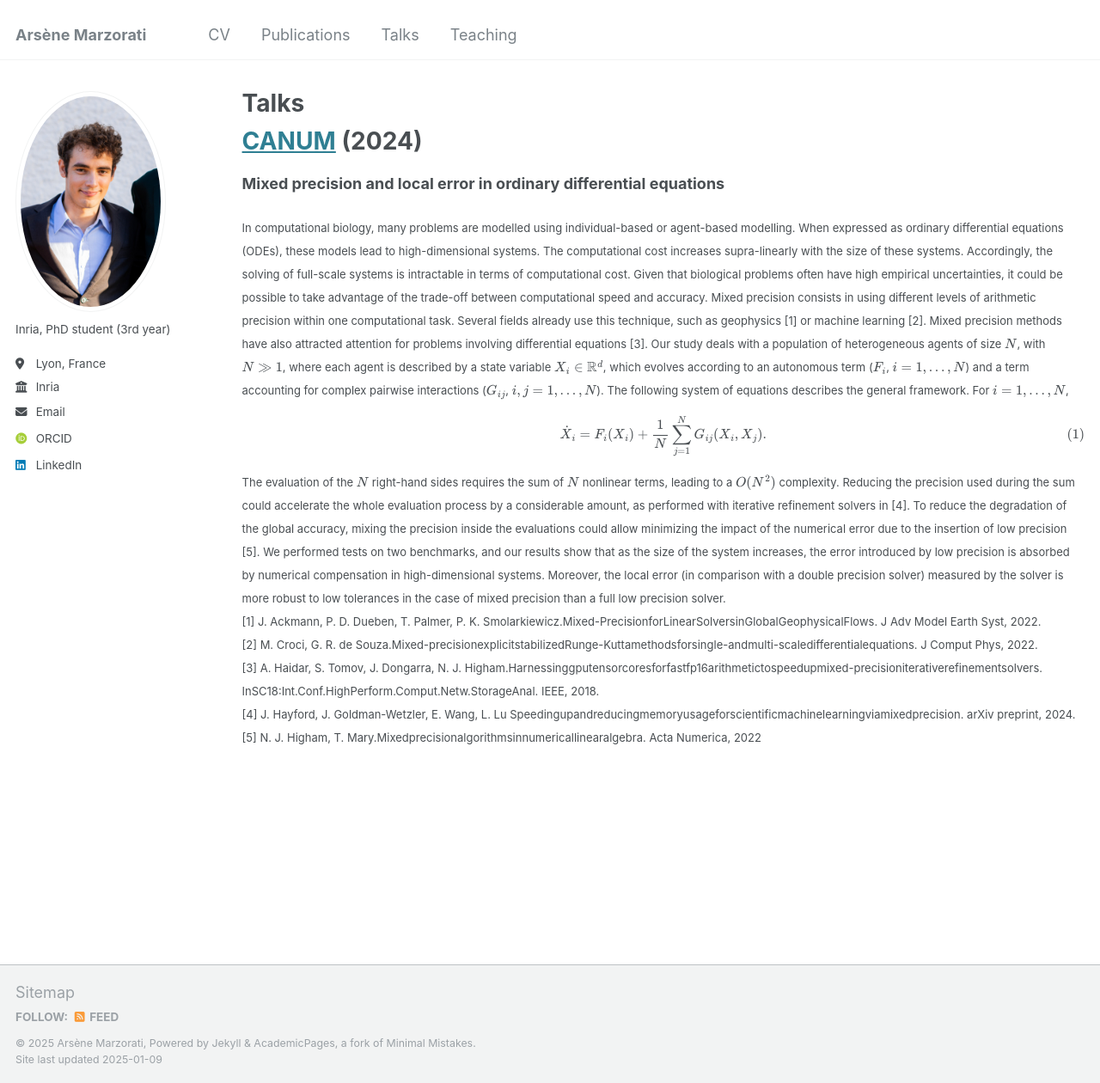
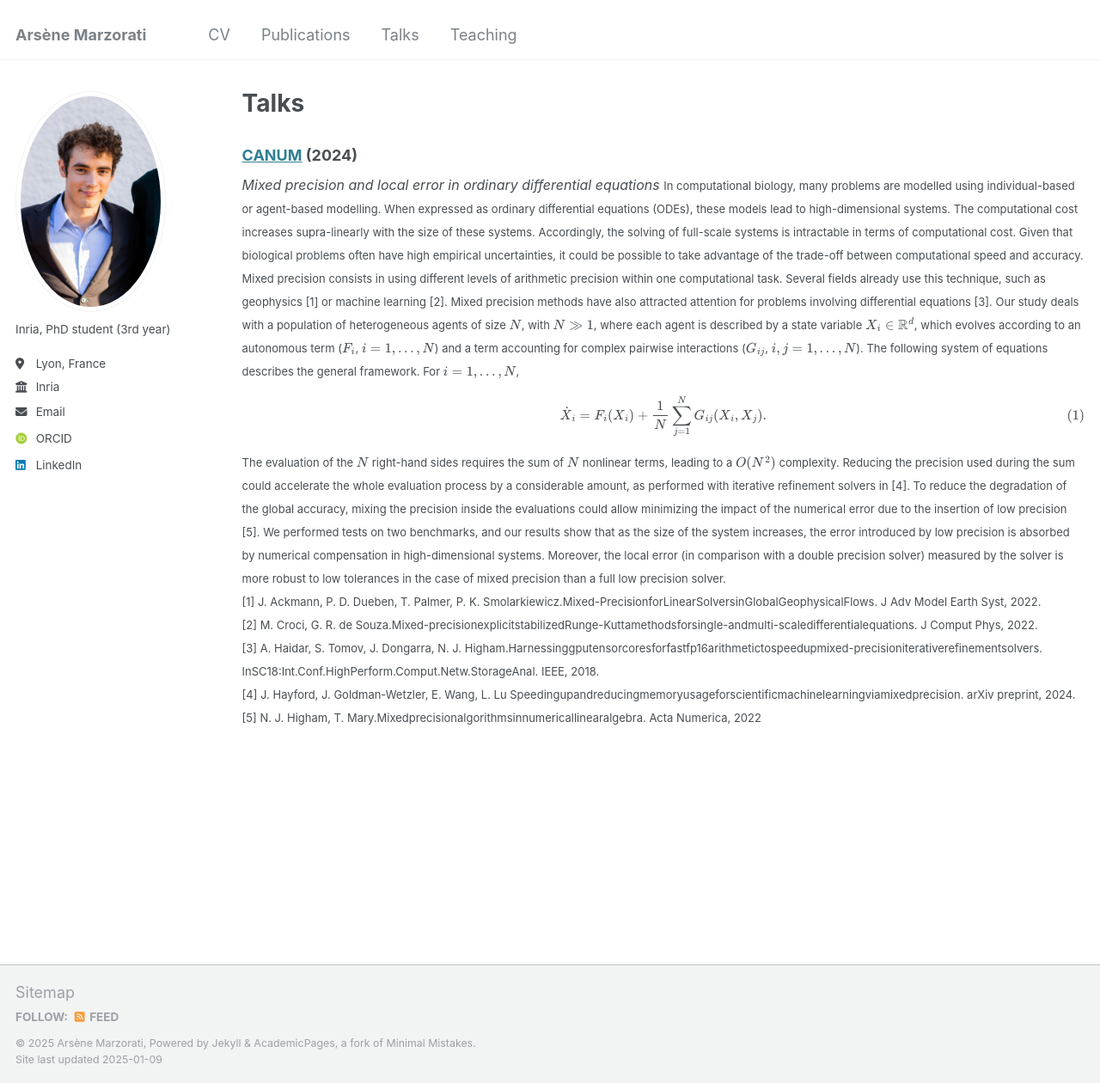
Before and after one commit to arsenemarzorati/arsenemarzorati.github.io, a Jekyll site: the page built from _talks/talks.md, in a window 1280 px wide and 1260 px high. Shown: the whole window at 86% size. Built offline with Jekyll 4.4.1, drawn with Linux system fonts in a browser that asks for light colours; some web fonts are replaced; formulas are drawn with MathJax 3.

Commit message:
Correction CV

```diff
--- a/_talks/talks.md
+++ b/_talks/talks.md
@@ -7,12 +7,14 @@ redirect_from:
   - /talks
 ---
 
-[CANUM](https://canum2024.math.cnrs.fr/en/) (2024)
-=======
+### [CANUM](https://canum2024.math.cnrs.fr/en/) (2024)
 
-**Mixed precision and local error in ordinary differential equations**
+<FONT size="3pt">
+<i> Mixed precision and local error in ordinary differential equations </i>
+</FONT>
 
-<FONT size="2pt"> In computational biology, many problems are modelled using individual-based or agent-based modelling.
+<FONT size="2pt">
+ In computational biology, many problems are modelled using individual-based or agent-based modelling.
 When expressed as ordinary differential equations (ODEs), these models lead to high-dimensional systems.
 The computational cost increases supra-linearly with the size of these systems. Accordingly, the solving of full-scale systems is intractable in terms of computational cost.
 
```
Also changed, not shown: _pages/cv.md (+1 -1 lines).
